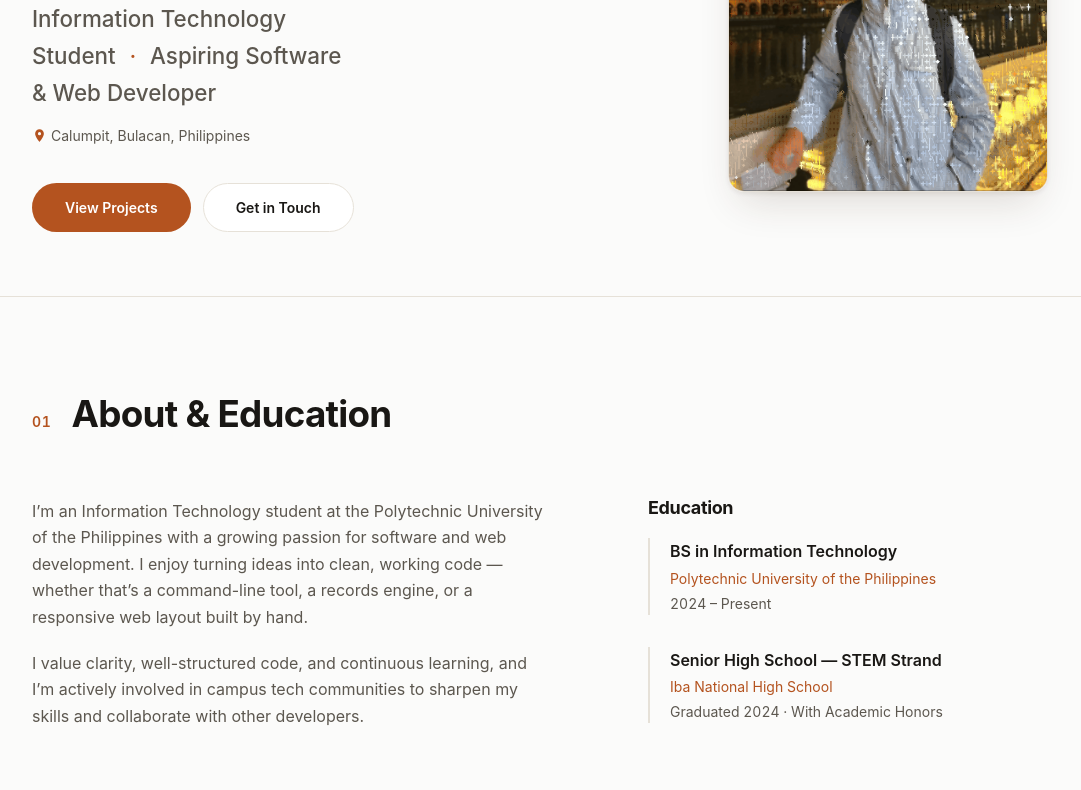
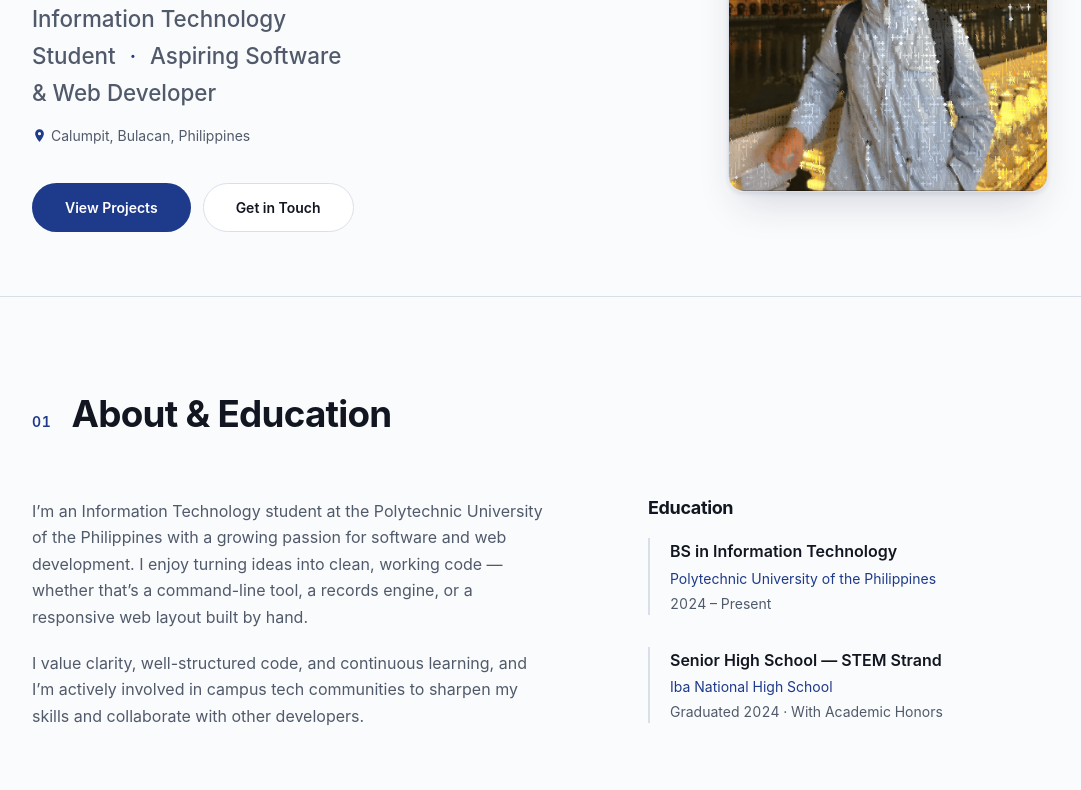
Before and after one commit to Magicman-jpeg/Ederlyn-guide, a plain HTML site: page index.html in a window 1280 px wide. Shown: the part 393-1183 px from the top of the page, without its empty margins (100-1181 px from the left). Drawn offline with nearby package versions, Linux system fonts and the light colour scheme.

Commit message:
Switch color motif from terracotta to navy blue
Update accent, neutrals, borders, and shadows to a cohesive navy palette
in both light and dark modes; sync theme-color meta values.

```diff
--- a/index.html
+++ b/index.html
@@ -6,7 +6,7 @@
   <meta name="description"
     content="Portfolio of Ederlyn H. Caparas — Information Technology student and aspiring software & web developer based in Calumpit, Bulacan, Philippines." />
   <meta name="author" content="Ederlyn H. Caparas" />
-  <meta name="theme-color" content="#fbfbfa" />
+  <meta name="theme-color" content="#fafbfc" />
   <meta name="color-scheme" content="light dark" />
 
   <title>Ederlyn H. Caparas — IT Student &amp; Aspiring Developer</title>
--- a/script.js
+++ b/script.js
@@ -54,7 +54,7 @@
 
     // Keep the browser chrome color in sync with the page background.
     if (themeColorMeta) {
-      themeColorMeta.setAttribute("content", theme === DARK ? "#121110" : "#fbfbfa");
+      themeColorMeta.setAttribute("content", theme === DARK ? "#0b0f18" : "#fafbfc");
     }
 
     if (!toggleBtn) return;
--- a/styles.css
+++ b/styles.css
@@ -42,35 +42,35 @@
 
   /* ---- Light palette (default) ---- */
   color-scheme: light;
-  --bg: #fbfbfa;
-  --bg-alt: #f3f1ed;
+  --bg: #fafbfc;
+  --bg-alt: #eef1f6;
   --surface: #ffffff;
-  --text: #191714;
-  --text-soft: #5c574f;
-  /* Borders tinted toward the warm hue, not pure grey */
-  --border: #e6e1d8;
-  --accent: #b4531f;
-  --accent-soft: #c9743e;
+  --text: #121620;
+  --text-soft: #515a6b;
+  /* Borders tinted toward the navy hue, not pure grey */
+  --border: #d9dfe9;
+  --accent: #1e3a8a;
+  --accent-soft: #2f52b5;
   --accent-contrast: #ffffff;
-  /* Layered shadow: ambient + direct, hue-tinted */
-  --shadow: 0 1px 2px rgba(60, 40, 20, 0.05),
-    0 10px 30px -8px rgba(60, 40, 20, 0.1);
-  --shadow-lift: 0 2px 4px rgba(60, 40, 20, 0.07),
-    0 20px 40px -12px rgba(60, 40, 20, 0.16);
+  /* Layered shadow: ambient + direct, tinted toward navy */
+  --shadow: 0 1px 2px rgba(20, 35, 75, 0.06),
+    0 10px 30px -8px rgba(20, 35, 75, 0.12);
+  --shadow-lift: 0 2px 4px rgba(20, 35, 75, 0.09),
+    0 20px 40px -12px rgba(20, 35, 75, 0.18);
 }
 
 /* ---- Dark palette ---- */
 [data-theme="dark"] {
   color-scheme: dark;
-  --bg: #121110;
-  --bg-alt: #1a1917;
-  --surface: #1e1d1a;
-  --text: #efece7;
-  --text-soft: #a6a097;
-  --border: #322f29;
-  --accent: #e07b47;
-  --accent-soft: #e89468;
-  --accent-contrast: #171310;
+  --bg: #0b0f18;
+  --bg-alt: #121726;
+  --surface: #161d30;
+  --text: #e9edf5;
+  --text-soft: #99a2b8;
+  --border: #253049;
+  --accent: #6b8ff0;
+  --accent-soft: #8aa6f5;
+  --accent-contrast: #0b0f18;
   --shadow: 0 1px 2px rgba(0, 0, 0, 0.5),
     0 10px 30px -8px rgba(0, 0, 0, 0.45);
   --shadow-lift: 0 2px 4px rgba(0, 0, 0, 0.55),
```
